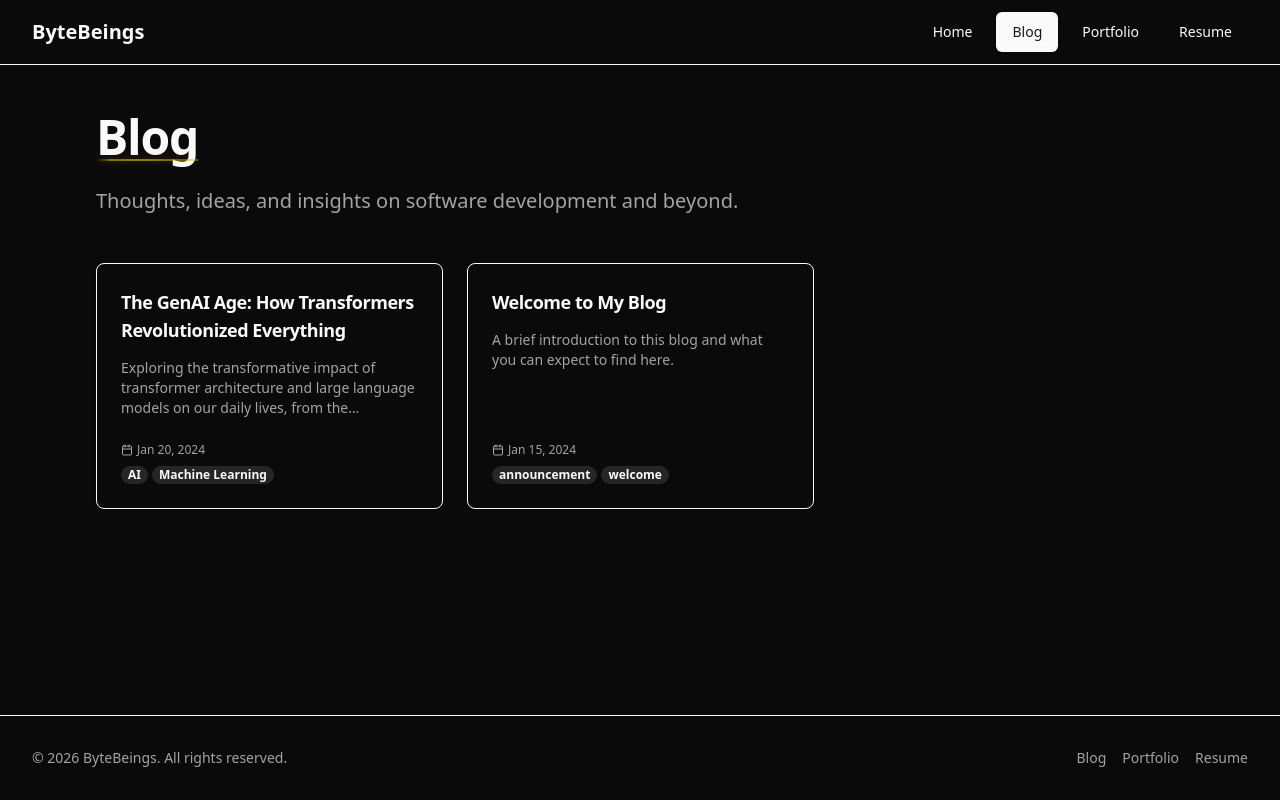
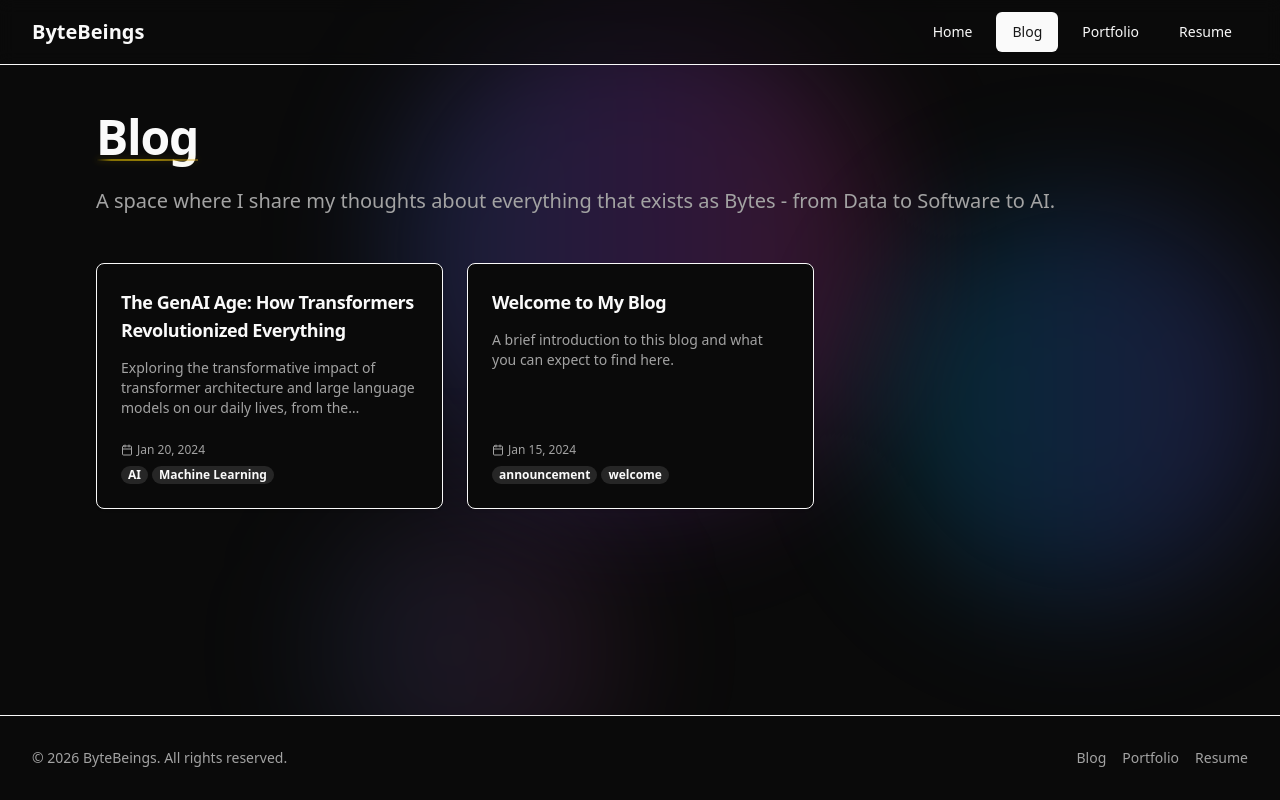
Before and after one commit to Smeet-Dedhia/ByteBeings.com, a Next.js app: page /blog in a window 1280 px wide. Built offline with nearby package versions, Linux system fonts and the light colour scheme.

Commit message:
minor UI fixes

```diff
--- a/app/blog/page.tsx
+++ b/app/blog/page.tsx
@@ -19,7 +19,7 @@ export default async function BlogPage() {
           Blog
         </h1>
         <p className="text-xl text-muted-foreground">
-          Thoughts, ideas, and insights on software development and beyond.
+        A space where I share my thoughts about everything that exists as Bytes - from Data to Software to AI.
         </p>
       </MotionSection>
 
--- a/app/layout.tsx
+++ b/app/layout.tsx
@@ -29,6 +29,12 @@ export default function RootLayout({
       <body
         className={`${geistSans.variable} ${geistMono.variable} antialiased`}
       >
+        {/* Global background gradient */}
+        <div className="fixed inset-0 -z-10 overflow-hidden">
+          <div className="absolute left-1/2 top-0 h-[500px] w-[500px] -translate-x-1/2 rounded-full bg-gradient-to-r from-blue-500/20 via-purple-500/20 to-pink-500/20 blur-3xl" />
+          <div className="absolute right-0 top-1/2 h-[400px] w-[400px] -translate-y-1/2 rounded-full bg-gradient-to-r from-cyan-500/20 via-blue-500/20 to-indigo-500/20 blur-3xl" />
+          <div className="absolute bottom-0 left-1/4 h-[300px] w-[300px] rounded-full bg-gradient-to-r from-blue-400/10 via-purple-400/10 to-pink-400/10 blur-3xl" />
+        </div>
         <div className="flex min-h-screen flex-col">
           <Nav />
           <main className="flex-1">{children}</main>
```
